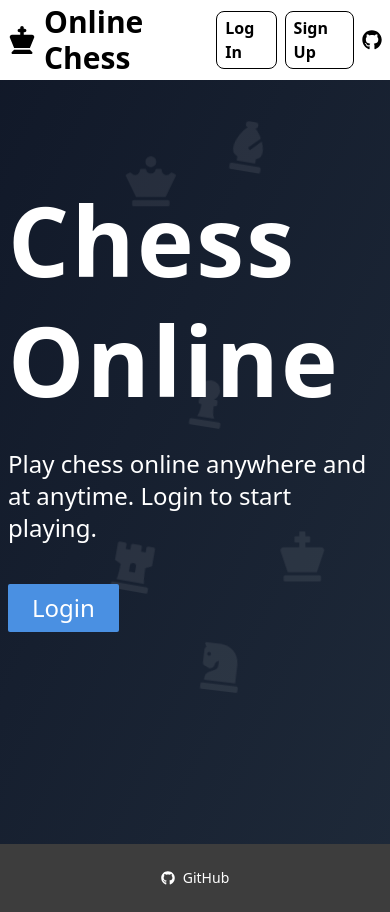
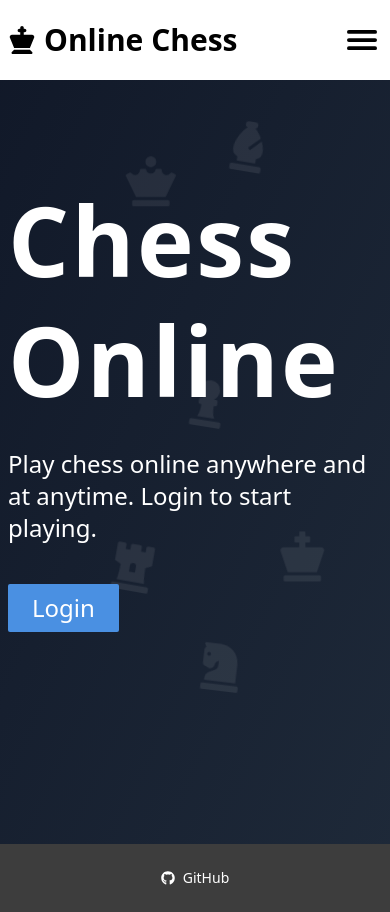
Before and after one commit to ChakhovichAnton/chess, a React (Vite) app in the folder frontend/: page / in a window 390 px wide. Built offline with nearby package versions, Linux system fonts and the light colour scheme.

Commit message:
Add mobile navbar

```diff
--- /dev/null
+++ b/frontend/src/components/navbar/MobileNavbarMenu.tsx
@@ -0,0 +1,47 @@
+import { useState } from 'react'
+import { FaGithub } from 'react-icons/fa6'
+import { IoMenu, IoCloseSharp } from 'react-icons/io5'
+
+const MobileNavbarMenu = () => {
+  const [isOpen, setIsOpen] = useState(false)
+
+  const toggleNavbar = () => setIsOpen((prev) => !prev)
+
+  return (
+    <>
+      <button
+        className="xs:hidden"
+        onClick={toggleNavbar}
+        aria-label="Toggle navbar"
+      >
+        {isOpen ? <IoCloseSharp size={40} /> : <IoMenu size={40} />}
+      </button>
+
+      <div
+        className={`absolute flex flex-1 left-0 right-0 top-full bg-white shadow-md z-10 transform transition-all duration-300 ease-in-out md:hidden ${
+          isOpen
+            ? 'translate-y-0 opacity-100 border-y'
+            : '-translate-y-4 opacity-0 pointer-events-none'
+        }`}
+      >
+        <a href="/login" className="flex-1 justify-start py-4">
+          <span className="flex justify-center">Login</span>
+        </a>
+        <a href="/register" className="flex-1 justify-center py-4">
+          <span className="flex justify-center">Sign Up</span>
+        </a>
+        <a
+          href="https://github.com/ChakhovichAnton/chess"
+          target="_blank"
+          className="flex-1 justify-end py-4"
+        >
+          <span className="flex justify-center gap-1 items-center">
+            GitHub <FaGithub size={20} className="shrink-0" />
+          </span>
+        </a>
+      </div>
+    </>
+  )
+}
+
+export default MobileNavbarMenu
--- a/frontend/src/components/navbar/Navbar.tsx
+++ b/frontend/src/components/navbar/Navbar.tsx
@@ -2,17 +2,19 @@ import { FaChessKing, FaGithub } from 'react-icons/fa6'
 import { useAuth } from '../../contexts/AuthContext'
 import NavbarButton from './NavbarButton'
 import NavbarLink from './NavbarLink'
+import MobileNavbarMenu from './MobileNavbarMenu'
 
 const Navbar = () => {
   const { user, loading, logout } = useAuth()
 
   return (
-    <nav className="fixed bg-white flex justify-center w-full z-10 px-2 h-20">
-      <div className="flex justify-between items-center max-w-6xl w-full font-semibold">
+    <nav className="fixed bg-white flex justify-center w-full z-10 px-2 h-20 font-semibold">
+      <div className="flex justify-between items-center max-w-6xl w-full">
         <a href="/" className="flex items-center gap-2 text-3xl">
           <FaChessKing size={28} className="shrink-0" /> Online Chess
         </a>
-        <div className="flex gap-2 sm:gap-10 items-center">
+        <MobileNavbarMenu />
+        <div className="hidden xs:flex gap-2 sm:gap-10 items-center">
           {user ? (
             <>
               <NavbarLink href="/profile" text="Profile" />
--- a/frontend/src/index.css
+++ b/frontend/src/index.css
@@ -7,4 +7,7 @@
   --color-background-gray-medium: #383838;
   --color-background-gray-light: #3d3d3d;
   --color-brown: #8B4513;
+
+  /* Breakpoints */
+  --breakpoint-xs: 27rem;
 }
```
